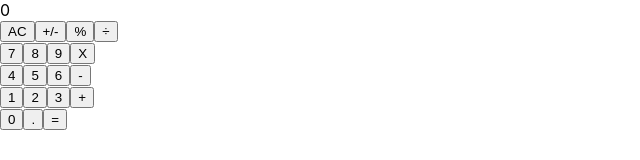
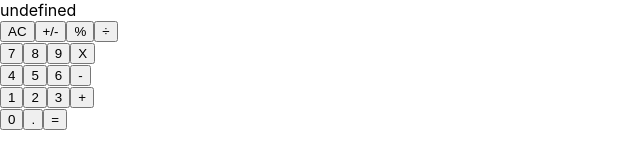
Before and after one commit to ricardo123321/Calculator-react, a React (Create React App) app: page / in a window 1280 px wide. Shown: the top 160 px of the page, without its empty margins (0-640 px from the left). Built offline with nearby package versions, Linux system fonts and the light colour scheme.

Commit message:
Update App.js

```diff
--- a/src/components/App.js
+++ b/src/components/App.js
@@ -24,7 +24,7 @@ class App extends Component {
 
   render() {
     let calc;
-    const { next, total } = this.state;
+    const { next, total, operation } = this.state;
     if (next !== null) {
       calc = next;
     } else if (total !== null) {
@@ -33,7 +33,13 @@ class App extends Component {
 
     return (
       <>
-        <Display calc={calc}/>
+        <Display result={
+            `${(!total && next) || total || ''}
+             ${operation || ''}
+             ${(total && next) || ''}
+             ${calc}`
+          }
+        />
         <ButtonPanel clickHandler={this.handleClick} />
       </>
     );
```
